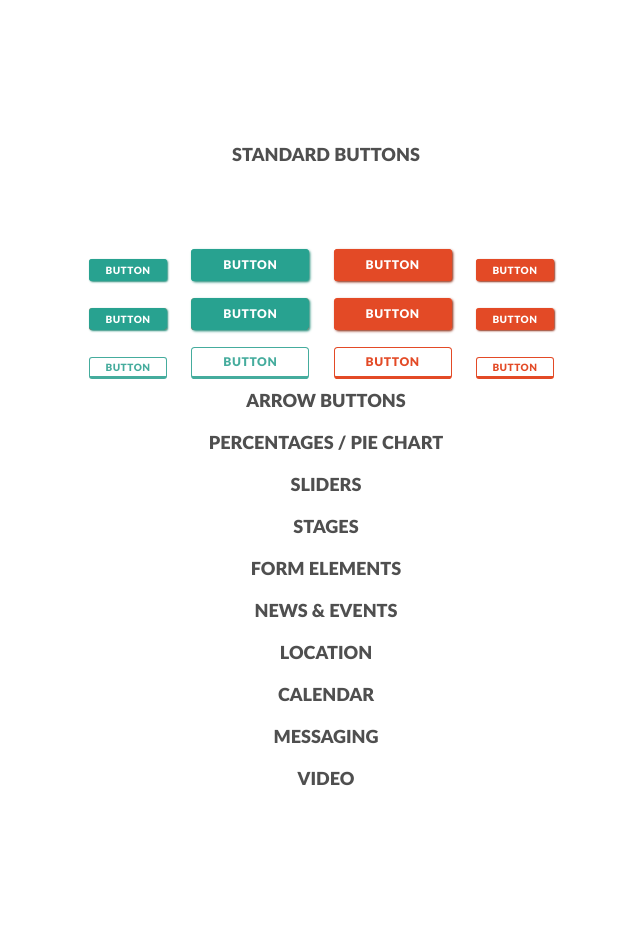
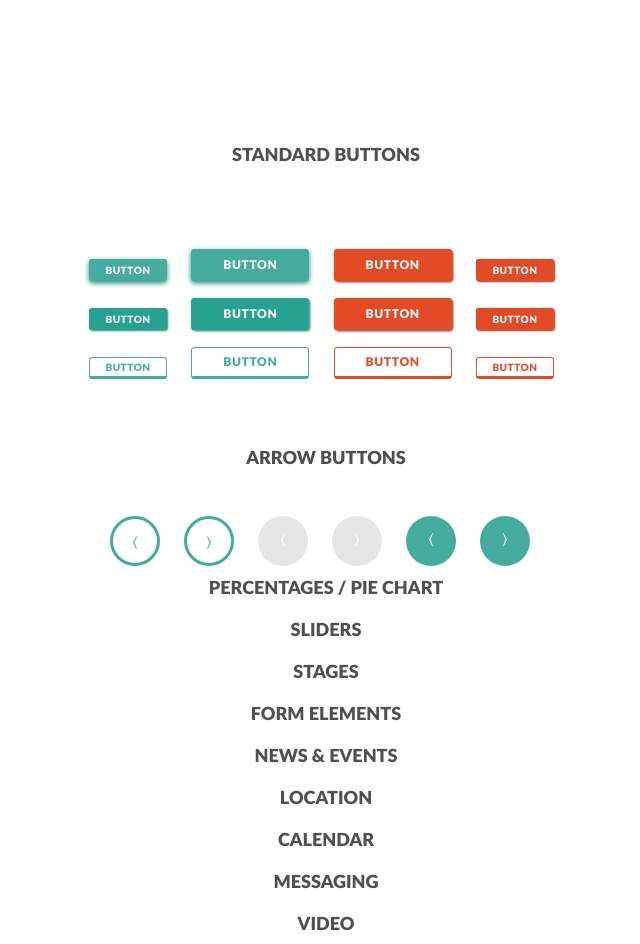
Before and after one commit to ns-m/fullstack-development_test2, a plain HTML site: page index.html in a window 1280 px wide. Shown: the whole page, without its empty margins (28-668 px from the left). Drawn offline with Linux system fonts and the light colour scheme.

Commit message:
ARROW  BUTTONS start

```diff
--- a/index.html
+++ b/index.html
@@ -26,8 +26,15 @@
         <a href="#" class="stdButton11">button</a>
         <a href="#" class="stdButton12">button</a>
     </div>
-
     <div class="arrow">arrow buttons</div>
+    <div class="arrowButtons">
+        <a href="#" class="lfArrow">&#9001;</a>
+        <a href="#" class="rtArrow">&#9002;</a>
+        <a href="#" class="lfArrowGray">&#9001;</a>
+        <a href="#" class="rtArrowGray">&#9002;</a>
+        <a href="#" class="lfArrowPaint">&#9001;</a>
+        <a href="#" class="rtArrowPaint">&#9002;</a>
+    </div>
     <div class="percentages">percentages / pie chart</div>
     <div class="sliders">sliders</div>
     <div class="stages">stages</div>
--- a/sass/style.scss
+++ b/sass/style.scss
@@ -2,7 +2,7 @@
   font-family: Lato-Black;
   font-style: normal;
   font-weight: normal;
-  src: local('Lato-Black'), url(/fonts/Lato-Black.ttf);
+  src: local('Lato-Black'), url(../fonts/Lato-Black.ttf);
 }
 
 $mainFont: Lato-Black, sans-serif;
@@ -104,7 +104,7 @@ html {
 
 .stdButton1, .stdButton2 {
   border-radius: 0.3em;
-  box-shadow: 0 0 0 60px #28a290 inset, .1em .1em .2em #268d7a;
+  box-shadow: 0px 2px 4.85px 0.15px #268d7a;
 }
 
 .stdButton3, .stdButton4 {
@@ -112,12 +112,17 @@ html {
   box-shadow: 0 0 0 60px $color2 inset, .1em .1em .2em #912f17;
 }
 
-.stdButton2:hover {
-  //width: 49px;
-  //height: 49px;
-  //background-color: #fafafa;
-  //opacity: 0.3;
-  cursor: url("pics/ellipse.cur"), pointer;
+.stdButton1:hover, .stdButton3:hover {
+  transform: scale(1.1, 1.1);
+}
+
+.stdButton2:hover, .stdButton4:hover{
+  box-shadow: 0px 0px 0px 0.2px;
+}
+
+
+.stdButton1, .stdButton2, .stdButton3, .stdButton4{
+  cursor: url(../pics/ellipse2.cur) 20 25, pointer;
 }
 
 .stdButton5, .stdButton6 {
@@ -224,3 +229,45 @@ html {
     background-position: -1.5em -1.5em, -1em -1em;
   }
 }
+
+.arrow{
+  margin-top: 57px;
+}
+
+.arrowButtons{
+  width: 420px;
+  margin-top: 38px;
+  margin-left: 138px;
+  display: -webkit-flex;
+  display: flex;
+  flex-flow: row nowrap;
+  align-items: center;
+  justify-content: space-between;
+}
+
+.lfArrow, .rtArrow{
+  width: 50px;
+  height: 50px;
+  border: 3px solid $color1;
+  border-radius: 50%;
+  text-decoration: none;
+  color: $color1;
+}
+
+.lfArrowGray, .rtArrowGray{
+   width: 50px;
+   height: 50px;
+   background-color: #e5e5e5;
+   border-radius: 50%;
+   text-decoration: none;
+   color: #ffffff;
+ }
+
+.lfArrowPaint, .rtArrowPaint{
+  width: 50px;
+  height: 50px;
+  background-color: $color1;
+  border-radius: 50%;
+  text-decoration: none;
+  color: #ffffff;
+}
```
Also changed, not shown: css/style.css, js/style.js (added).
